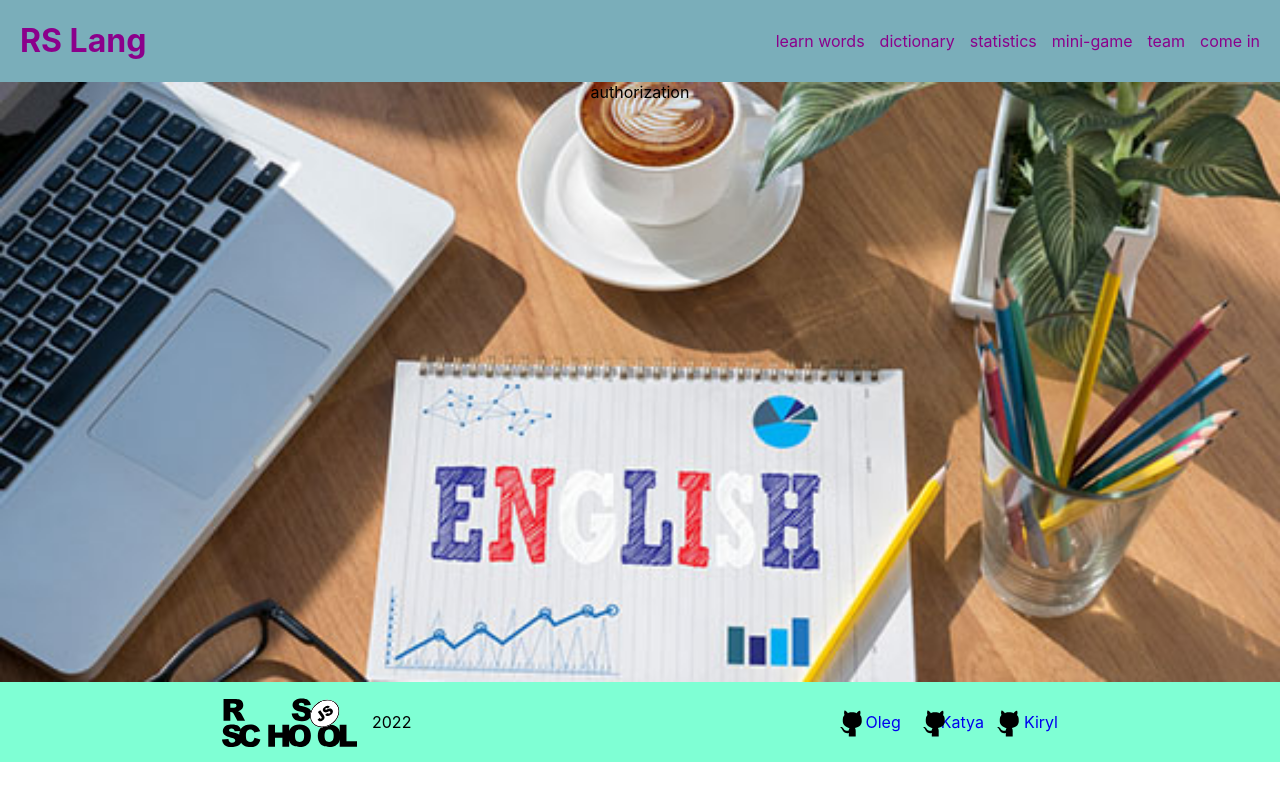
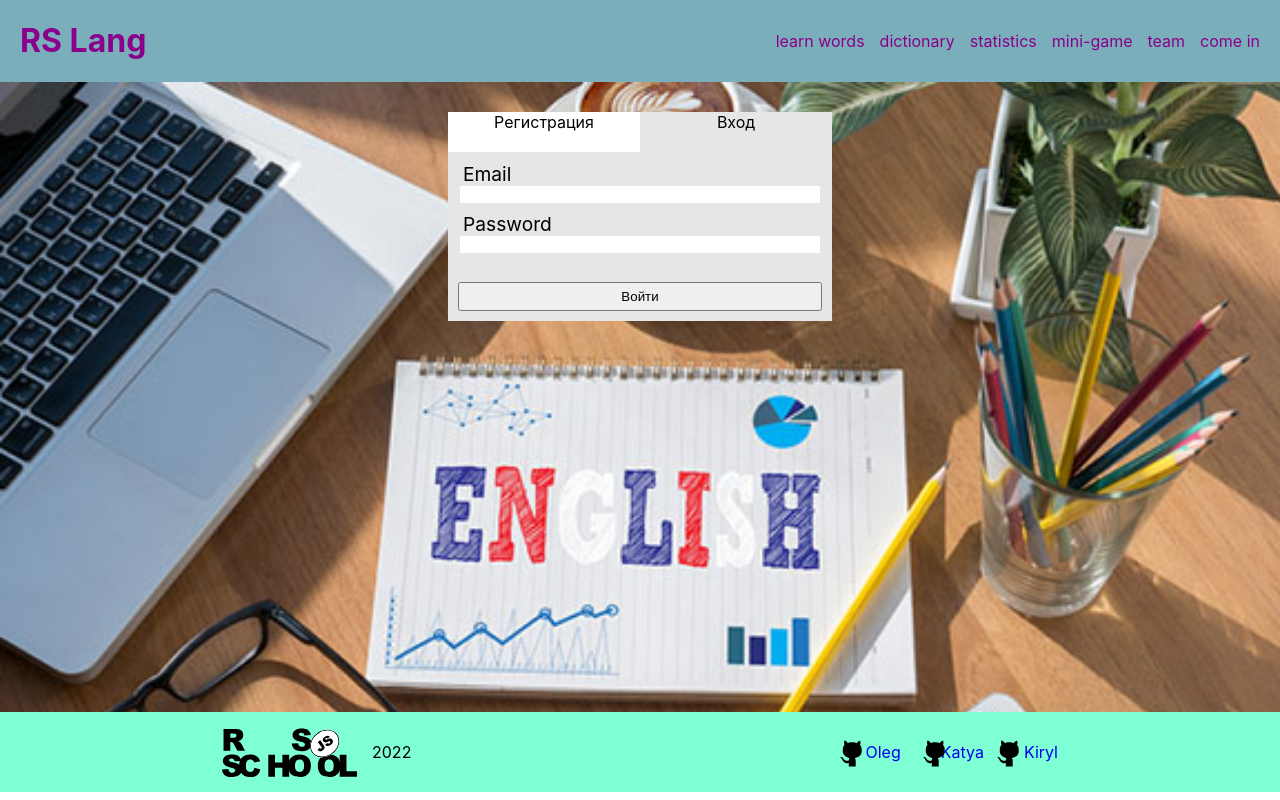
Before and after one commit to KirylZuyeu/rslang, a React (Create React App) app in the folder my-app/: page /come-in in a window 1280 px wide. Built offline with nearby package versions, Linux system fonts and the light colour scheme.

Commit message:
feat: add base avtorization

```diff
--- a/my-app/src/components/mini-game/call/ResultCall.tsx
+++ b/my-app/src/components/mini-game/call/ResultCall.tsx
@@ -1,6 +1,6 @@
 import { useState } from 'react';
 import styles from './result.module.css';
-import { Word } from './Speaker/Speaker';
+import { Word } from './Speaker/PlayCall';
 
 type Prop = {
 	resTrue: number
--- a/my-app/src/components/mini-game/call/Speaker/Speaker.tsx
+++ b/my-app/src/components/mini-game/call/Speaker/PlayCall.tsx
@@ -25,7 +25,7 @@ export type PropsWord = {
 }
 
 let arr = [] as number[];
-export default function Speaker(props: PropsWord){
+export default function PlayCall(props: PropsWord){
 
 	console.log(props);
 	const words = props.words
@@ -70,7 +70,7 @@ export default function Speaker(props: PropsWord){
 
 	const getNextWord = (e: React.MouseEvent<HTMLButtonElement, MouseEvent>) => {
 		console.log((e.target as HTMLButtonElement).previousSibling?.childNodes.forEach(el=>
-			 (el as HTMLElement).style.background = 'transparent'));
+			 (el as HTMLElement).style.background = 'whitesmoke'));
 		if(know){
 			setResultF(resultFalse + 1);
 			setArrF(arr => [...arr, count]);
--- a/my-app/src/components/mini-game/call/Speaker/speaker.module.css
+++ b/my-app/src/components/mini-game/call/Speaker/speaker.module.css
@@ -16,16 +16,18 @@
 }
 
 .btn{
-	padding: 5px;
+	padding: 10px;
 	margin: 0 5px;
 	cursor: pointer;
-	background: transparent;
+	background: whitesmoke;
+font-size: 1.5rem;
 }
 
 .btn_next{
 	padding: 10px;
 	margin-top: 20px;
 	cursor: pointer;
+	font-size: 1.5rem;
 }
 
 .btnActive{
--- a/my-app/src/components/mini-game/call/audioCall.tsx
+++ b/my-app/src/components/mini-game/call/audioCall.tsx
@@ -1,7 +1,7 @@
 import styles from "./audioCall.module.css";
 import { useEffect, useState } from "react";
 import { words } from "../../../words";
-import Speaker from "./Speaker/Speaker";
+import PlayCall from "./Speaker/PlayCall";
 
 function AudioCall() {
 	const levels = [1,2,3,4,5,6];
@@ -16,16 +16,16 @@ function AudioCall() {
 			{start
 			?
 			<div className={styles.before_game}>
-			<h2 className={styles.call_title}>Аудиовызов</h2>
-			<h4>Эта игра улучшает восприятие английских слов на слух</h4>
-			<div className={styles.btn_levels}>
-        {levels.map((el, i) => <button key={i} onClick={()=>setCount(!start)} className={styles.btn_start_call}>Уровень игры{el}</button>)}
-			</div>
-		</div>
+					<h2 className={styles.call_title}>Аудиовызов</h2>
+					<h4>Эта игра улучшает восприятие английских слов на слух</h4>
+					<div className={styles.btn_levels}>
+						{levels.map((el, i) => <button key={i} onClick={() => setCount(!start)} className={styles.btn_start_call}>Уровень игры{el}</button>)}
+					</div>
+				</div>
 		:
 		<div className={styles.play_call}>
 
-					<Speaker words = {words}/>
+					<PlayCall words={words} />
 
 				<div className={styles.btns_play_call}>
 				</div>
--- a/my-app/src/pages/authorization/authorization.tsx
+++ b/my-app/src/pages/authorization/authorization.tsx
@@ -1,7 +1,80 @@
+import { FormEvent, useState } from "react";
 import styles from "./autorization.module.css";
 
 export default function Authorization() {
+
+	const [isAvtorize, setisAvtorize] = useState(false);
+	const [name, setName] = useState('');
+	const [email, setEmail] = useState('');
+	const [password, setPassword] = useState('');
+	const [repeatPassword, setRepeatPassword] = useState('');
+
+	let variantL = 'autoriz_varia_L';
+	let variantR = 'autoriz_varia_R';
+
+	if (isAvtorize) {
+		variantL += '_active';
+		variantR = 'autoriz_varia_R';
+	} else {
+		variantL = 'autoriz_varia_L';
+		variantR += '_active';
+	}
+
+	function checkPasvord() {
+		return password === repeatPassword
+	}
+
+	function handleSubmit(e: FormEvent) {
+		console.log('form', name, email, password === repeatPassword);
+		e.preventDefault();
+	}
+
 	return (
-		<div className={styles.autorization}>authorization</div>
+		<div className={styles.autorization}>
+			<div className={styles.wrapper}>
+				<div className={styles.autoriz_varia}>
+
+					<div className={styles[variantL]} onClick={() => setisAvtorize(true)}>Регистрация</div>
+					<div className={styles[variantR]} onClick={() => setisAvtorize(false)}>Вход</div>
+
+				</div>
+				{isAvtorize ?
+					<div className={styles.register}>
+						<form className={styles.form_register}>
+							<div className={styles.form_name}>
+								<label className={styles.form_name_lable} htmlFor='name'>Name</label>
+								<input className={styles.form_name_text} type='text' id='name' value={name} onChange={(e) => setName(e.target.value)} />
+							</div>
+							<div className={styles.form_email}>
+								<label className={styles.form_email_lable} htmlFor='email'>Email</label>
+								<input className={styles.form_email_text} type='email' id='email' value={email} onChange={(e) => setEmail(e.target.value)} />
+							</div>
+							<div className={styles.form_pasword}>
+								<label className={styles.form_pasword_lable} htmlFor='password'>Password</label>
+								<input className={styles.form_pasword_text} type='password' id='password' value={password} onChange={(e) => setPassword(e.target.value)} />
+							</div>
+							<div className={styles.form_repeat_pasword}>
+								<label className={styles.form_repeat_pasword_lable} htmlFor='repeat-password'>Repeat Password</label>
+								<input className={styles.form_repeat_pasword_text} type='password' id='repeat_password' value={repeatPassword} onChange={(e) => setRepeatPassword(e.target.value)} />
+							</div>
+							<button className={styles.form_btn} type="submit" onClick={handleSubmit}>Зарегистрироваться</button>
+						</form>
+					</div>
+					: <div className={styles.input}>
+						<form className={styles.form_register}>
+							<div className={styles.form_email}>
+								<label className={styles.form_email_lable} htmlFor='email'>Email</label>
+								<input className={styles.form_email_text} type='email' id='email' value={email} onChange={(e) => setEmail(e.target.value)} />
+							</div>
+							<div className={styles.form_pasword}>
+								<label className={styles.form_pasword_lable} htmlFor='password'>Password</label>
+								<input className={styles.form_pasword_text} type='password' id='password' value={password} onChange={(e) => setPassword(e.target.value)} />
+							</div>
+							<button className={styles.form_btn} type="submit" onClick={handleSubmit}>Войти</button>
+						</form>
+					</div>
+				}
+			</div>
+		</div >
 	)
 }
--- a/my-app/src/pages/authorization/autorization.module.css
+++ b/my-app/src/pages/authorization/autorization.module.css
@@ -3,4 +3,77 @@
 	min-height: 75vh;
 	width: 100%;background-size: cover;
 	background-repeat: no-repeat;
+	padding-top: 30px;
 }
+
+.wrapper{
+	width: 30%;
+	margin: 0 auto;
+	padding: 0;
+	background: rgb(230, 230, 230);
+}
+
+.autoriz_varia{
+  display: flex;
+	width: 100%;
+	min-height: 40px;
+	cursor: pointer;
+}
+
+.autoriz_varia_L{
+	width: 50%;
+	background: #fff;
+}
+
+.autoriz_varia_R{
+	width: 50%;
+	background: #fff;
+}
+
+.autoriz_varia_L_active,
+.autoriz_varia_R_active{
+	width: 50%;
+	background: rgb(230, 230, 230);
+}
+
+
+
+.input,
+.register{
+	padding: 10px;
+}
+
+.form_name,
+.form_email,
+.form_pasword,
+.form_repeat_pasword{
+	width: 100%;
+  display: flex;
+	flex-direction: column;
+	align-items: center;
+	min-height: 50px;
+}
+
+.form_name_lable,
+.form_email_lable,
+.form_pasword_lable,
+.form_repeat_pasword_lable{
+	margin: 0 auto 0 5px;
+	font-size: 1.2rem;
+}
+
+.form_name_text,
+.form_email_text,
+.form_pasword_text,
+.form_repeat_pasword_text{
+	width: 98%;
+	height: 100%;
+	border: none;
+}
+
+.form_btn{
+	width: 100%;
+	padding: 5px;
+	cursor: pointer;
+	margin-top: 20px;
+}
```
